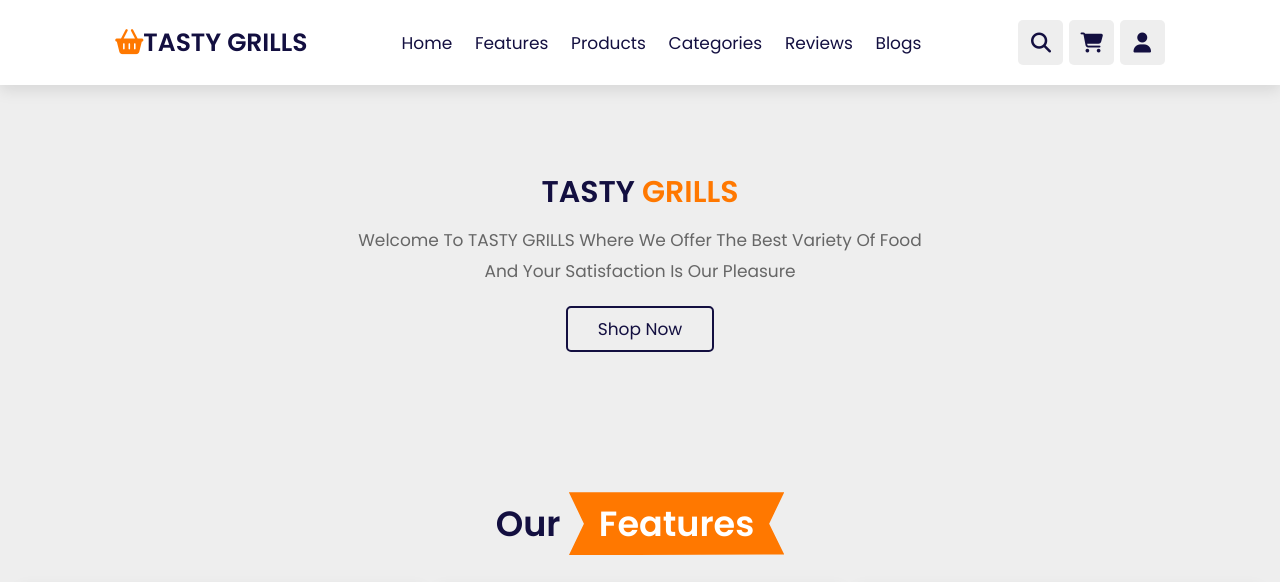
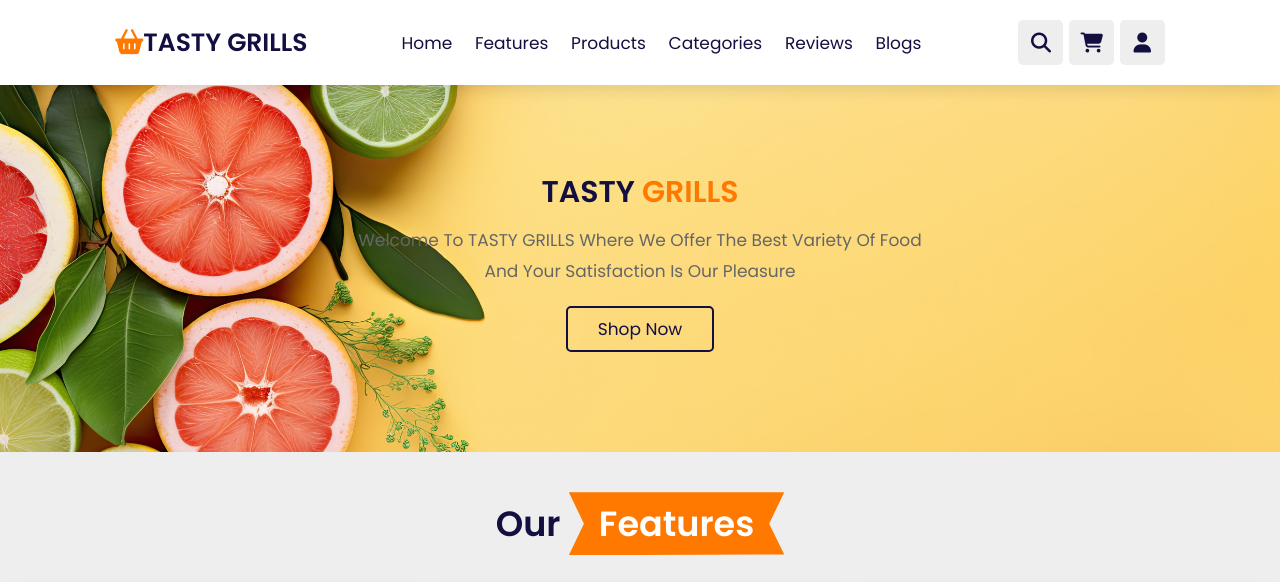
Before and after one commit to Abbey220/Tasty-grills, a plain HTML site: page index.html in a window 1280 px wide. Shown: the top 582 px of the page. Drawn offline with nearby package versions, Linux system fonts and the light colour scheme.

Commit message:
i changed backgroud picture

```diff
--- a/GODHELP.css
+++ b/GODHELP.css
@@ -110,7 +110,7 @@ section{
     display: flex;
     align-items: center;
     justify-content: center;
-    background:url(../../Downloads/vecteezy_the-background-is-made-up-of-summer-tropical-fruits-with_27099730.jpg);
+    background-image:url(vecteezy_the-background-is-made-up-of-summer-tropical-fruits-with_27099730.jpg);
     background-position: center;
     background-size: cover;
     padding-top: 17rem;
```
